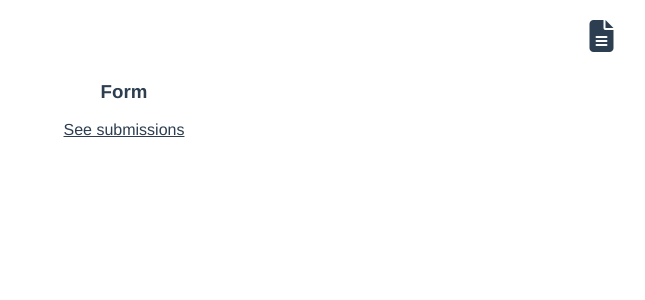
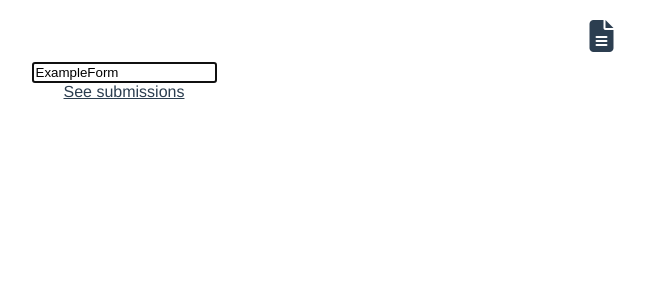
Before and after one commit to wurde/formlight, a Vue app in the folder client/: page / in a window 1280 px wide. Shown: the top 300 px of the page, without its empty margins (516-1161 px from the left). Built offline with nearby package versions, Linux system fonts and the light colour scheme.

Commit message:
Capture form input via v-model

```diff
--- a/client/src/components/Form.vue
+++ b/client/src/components/Form.vue
@@ -1,14 +1,26 @@
 <template>
-  <div>
-    <h3>Form</h3>
+  <section>
+    <div v-show="isEditing" class="editable">
+      <input type="text" name="title" v-model="title" autofocus />
+    </div>
+
+    <div v-show="!isEditing" class="display">
+      <h3>{{title}}</h3>
+    </div>
+
     <a v-on:click.prevent="$emit('toggleCurrentView')" class="a-see-submissions">See submissions</a>
-  </div>
+  </section>
 </template>
 
 <script>
 export default {
   name: 'Form',
   props: ['isEditing'],
+  data: function() {
+    return {
+      title: 'ExampleForm'
+    }
+  },
   methods: {
     toggleCurrentView: function() {
       alert('toggle')
--- a/client/src/components/Submissions.vue
+++ b/client/src/components/Submissions.vue
@@ -1,8 +1,15 @@
 <template>
-  <div>
-    <h3>Submissions</h3>
+  <section>
+    <div v-show="isEditing" class="editable">
+      <h3>Submissions</h3>
+    </div>
+
+    <div v-show="!isEditing" class="display">
+      <h3>Submissions</h3>
+    </div>
+
     <a v-on:click.prevent="$emit('toggleCurrentView')" class="a-see-form">See form</a>
-  </div>
+  </section>
 </template>
 
 <script>
```
